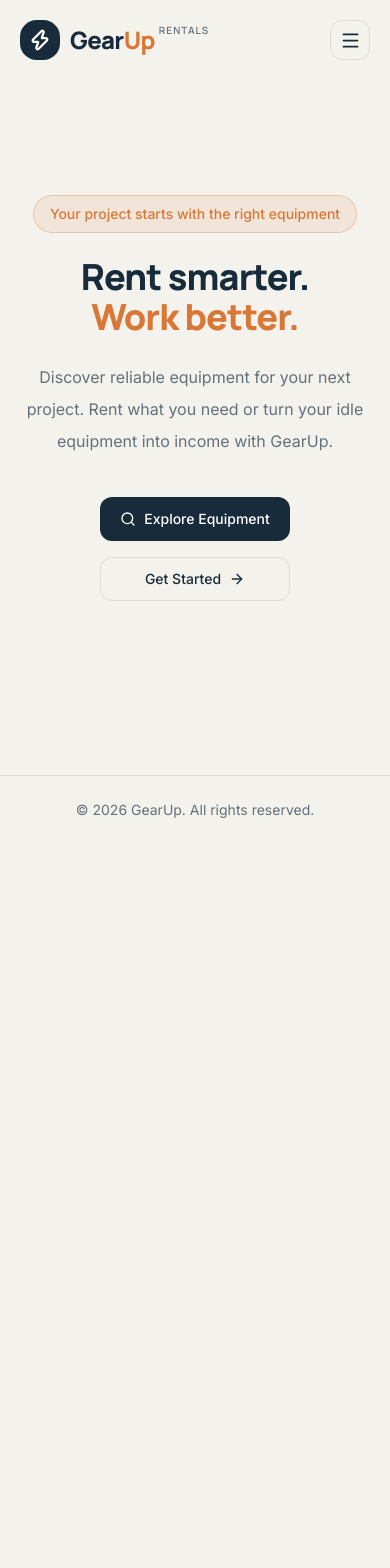
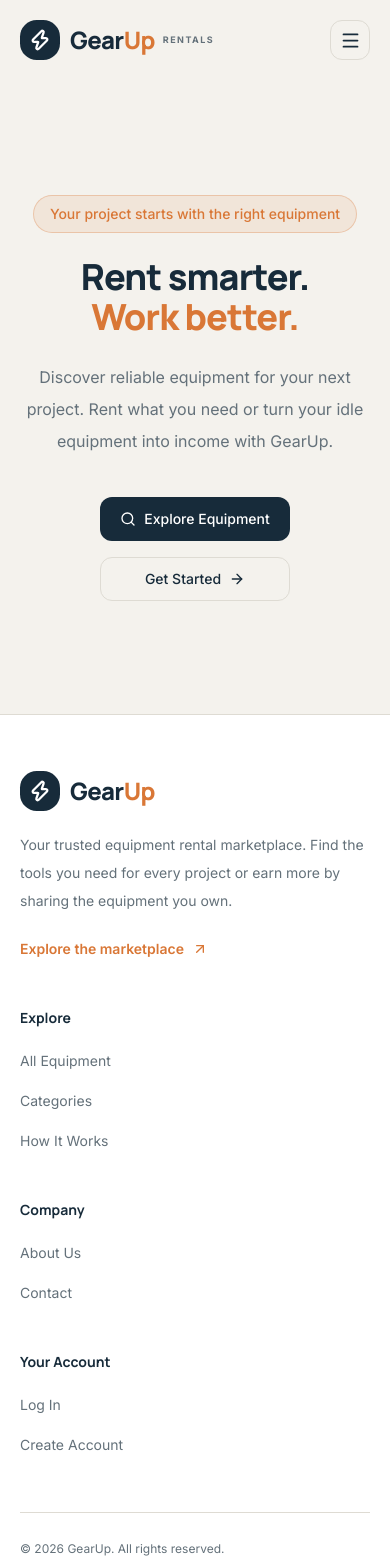
Before and after one commit to mhasan1224/gearup-client, a Next.js app: page / in a window 390 px wide. Shown: the top 1568 px of the page. Before the commit the page ends 844 px from the top, so only its background shows below. Built offline with nearby package versions, Linux system fonts and the light colour scheme.

Commit message:
feat: build responsive public layout and branding

```diff
--- a/src/components/layout/footer.tsx
+++ b/src/components/layout/footer.tsx
@@ -0,0 +1,133 @@
+
+import Link from "next/link";
+import {
+  ArrowUpRight,
+  Zap,
+} from "lucide-react";
+
+const footerLinks = {
+  explore: [
+    { label: "All Equipment", href: "/equipment" },
+    { label: "Categories", href: "/equipment" },
+    { label: "How It Works", href: "/how-it-works" },
+  ],
+  company: [
+    { label: "About Us", href: "/about" },
+    { label: "Contact", href: "/contact" },
+  ],
+  account: [
+    { label: "Log In", href: "/login" },
+    { label: "Create Account", href: "/register" },
+  ],
+};
+
+export function Footer() {
+  return (
+    <footer className="border-t border-border bg-card">
+      <div className="mx-auto max-w-7xl px-5 py-14 sm:px-8 lg:px-10">
+        <div className="grid gap-12 md:grid-cols-2 lg:grid-cols-5">
+          {/* Brand */}
+          <div className="lg:col-span-2">
+            <Link
+              href="/"
+              className="group inline-flex items-center gap-2.5"
+            >
+              <span className="flex size-10 items-center justify-center rounded-xl bg-primary text-primary-foreground transition-transform duration-300 group-hover:-rotate-6">
+                <Zap size={22} strokeWidth={2.5} />
+              </span>
+
+              <span className="font-heading text-2xl font-extrabold tracking-tight">
+                Gear<span className="text-accent">Up</span>
+              </span>
+            </Link>
+
+            <p className="mt-5 max-w-sm text-sm leading-7 text-muted-foreground">
+              Your trusted equipment rental marketplace.
+              Find the tools you need for every project
+              or earn more by sharing the equipment you own.
+            </p>
+
+            <Link
+              href="/equipment"
+              className="mt-6 inline-flex items-center gap-2 text-sm font-semibold text-accent transition-colors hover:text-foreground"
+            >
+              Explore the marketplace
+              <ArrowUpRight size={16} />
+            </Link>
+          </div>
+
+          {/* Explore Links */}
+          <div>
+            <h3 className="font-heading text-sm font-bold">
+              Explore
+            </h3>
+
+            <ul className="mt-5 space-y-4">
+              {footerLinks.explore.map((link) => (
+                <li key={link.label}>
+                  <Link
+                    href={link.href}
+                    className="text-sm text-muted-foreground transition-colors hover:text-accent"
+                  >
+                    {link.label}
+                  </Link>
+                </li>
+              ))}
+            </ul>
+          </div>
+
+          {/* Company Links */}
+          <div>
+            <h3 className="font-heading text-sm font-bold">
+              Company
+            </h3>
+
+            <ul className="mt-5 space-y-4">
+              {footerLinks.company.map((link) => (
+                <li key={link.label}>
+                  <Link
+                    href={link.href}
+                    className="text-sm text-muted-foreground transition-colors hover:text-accent"
+                  >
+                    {link.label}
+                  </Link>
+                </li>
+              ))}
+            </ul>
+          </div>
+
+          {/* Account Links */}
+          <div>
+            <h3 className="font-heading text-sm font-bold">
+              Your Account
+            </h3>
+
+            <ul className="mt-5 space-y-4">
+              {footerLinks.account.map((link) => (
+                <li key={link.label}>
+                  <Link
+                    href={link.href}
+                    className="text-sm text-muted-foreground transition-colors hover:text-accent"
+                  >
+                    {link.label}
+                  </Link>
+                </li>
+              ))}
+            </ul>
+          </div>
+        </div>
+
+        {/* Bottom Bar */}
+        <div className="mt-14 flex flex-col gap-4 border-t border-border pt-7 sm:flex-row sm:items-center sm:justify-between">
+          <p className="text-xs text-muted-foreground">
+            © {new Date().getFullYear()} GearUp. All rights reserved.
+          </p>
+
+          <p className="text-xs text-muted-foreground">
+            Built for smarter equipment sharing.
+          </p>
+        </div>
+      </div>
+    </footer>
+  );
+}
--- a/src/components/layout/navbar.tsx
+++ b/src/components/layout/navbar.tsx
@@ -1,15 +1,9 @@
-
 "use client";
 
 import Link from "next/link";
 import { useEffect, useState } from "react";
 import { AnimatePresence, motion } from "framer-motion";
-import {
-  ArrowUpRight,
-  Menu,
-  X,
-  Zap,
-} from "lucide-react";
+import { ArrowUpRight, Menu, X, Zap } from "lucide-react";
 
 const navigationLinks = [
   { label: "Home", href: "/" },
@@ -70,9 +64,9 @@ export function Navbar() {
             <Zap size={22} strokeWidth={2.5} />
           </span>
 
-          <span className="font-heading text-2xl font-extrabold tracking-tight">
+          <span className="inline-flex items-baseline font-heading text-2xl font-extrabold tracking-tight">
             Gear<span className="text-accent">Up</span>
-            <span className="ml-1 align-top text-[10px] font-semibold tracking-widest text-muted-foreground">
+            <span className="ml-2 self-center font-sans text-[9px] font-bold tracking-[0.16em] text-muted-foreground">
               RENTALS
             </span>
           </span>
--- a/src/components/layout/public-layout.tsx
+++ b/src/components/layout/public-layout.tsx
@@ -1,6 +1,7 @@
 
 import type { ReactNode } from "react";
 import { Navbar } from "@/components/layout/navbar";
+import { Footer } from "@/components/layout/footer";
 
 interface PublicLayoutProps {
   children: ReactNode;
@@ -11,11 +12,11 @@ export function PublicLayout({ children }: PublicLayoutProps) {
     <div className="flex min-h-screen flex-col">
       <Navbar />
 
-      <main className="flex-1">{children}</main>
+      <main className="flex-1">
+        {children}
+      </main>
 
-      <footer className="border-t border-border py-6 text-center text-sm text-muted-foreground">
-        © {new Date().getFullYear()} GearUp. All rights reserved.
-      </footer>
+      <Footer />
     </div>
   );
 }
```
